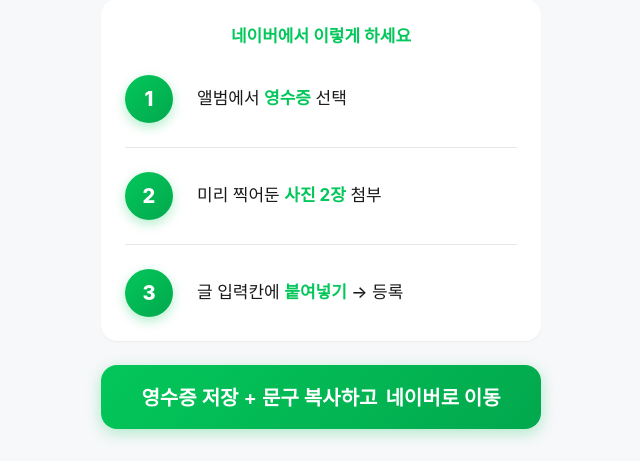
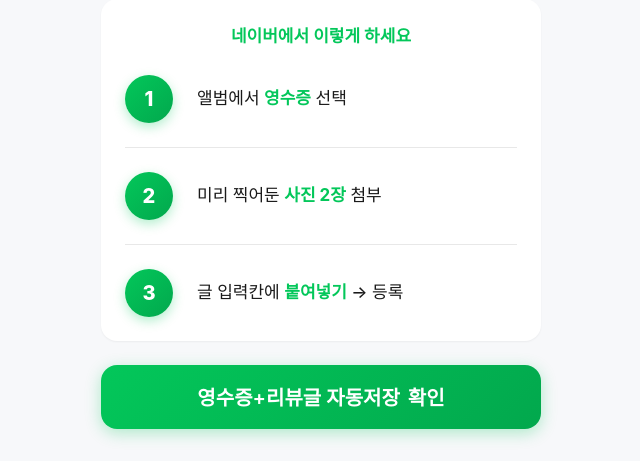
Before and after one commit to narusepopo-droid/receipt-review, a FastAPI app: template server/app/templates/customer/result.html in a window 1280 px wide. Shown: the part 535-996 px from the top of the page, without its empty margins (319-959 px from the left). Run offline with FastAPI, Linux system fonts and the light colour scheme; the template is opened without the code that fills it, so the values that code supplies are empty; parts of the project's set-up code (start-up, migrations or seed data) failed here and were passed over; some web fonts are replaced.

Commit message:
메인 버튼 문구 변경: 영수증+리뷰글 자동저장 / 확인

```diff
--- a/preview/customer-flow.html
+++ b/preview/customer-flow.html
@@ -646,8 +646,8 @@ body {
         </div>
 
         <button id="mainAction" class="btn btn-primary btn-large">
-            <span>영수증 저장 + 문구 복사하고</span>
-            <strong>네이버로 이동</strong>
+            <span>영수증+리뷰글 자동저장</span>
+            <strong>확인</strong>
         </button>
     </div>
 
--- a/server/app/templates/customer/result.html
+++ b/server/app/templates/customer/result.html
@@ -66,8 +66,8 @@
 
 <!-- 메인 액션 버튼 -->
 <button type="button" id="mainAction" class="btn btn--primary btn--large btn--full">
-    <span>영수증 저장 + 문구 복사하고</span>
-    <strong>네이버로 이동</strong>
+    <span>영수증+리뷰글 자동저장</span>
+    <strong>확인</strong>
 </button>
 
 {% endblock %}
```
